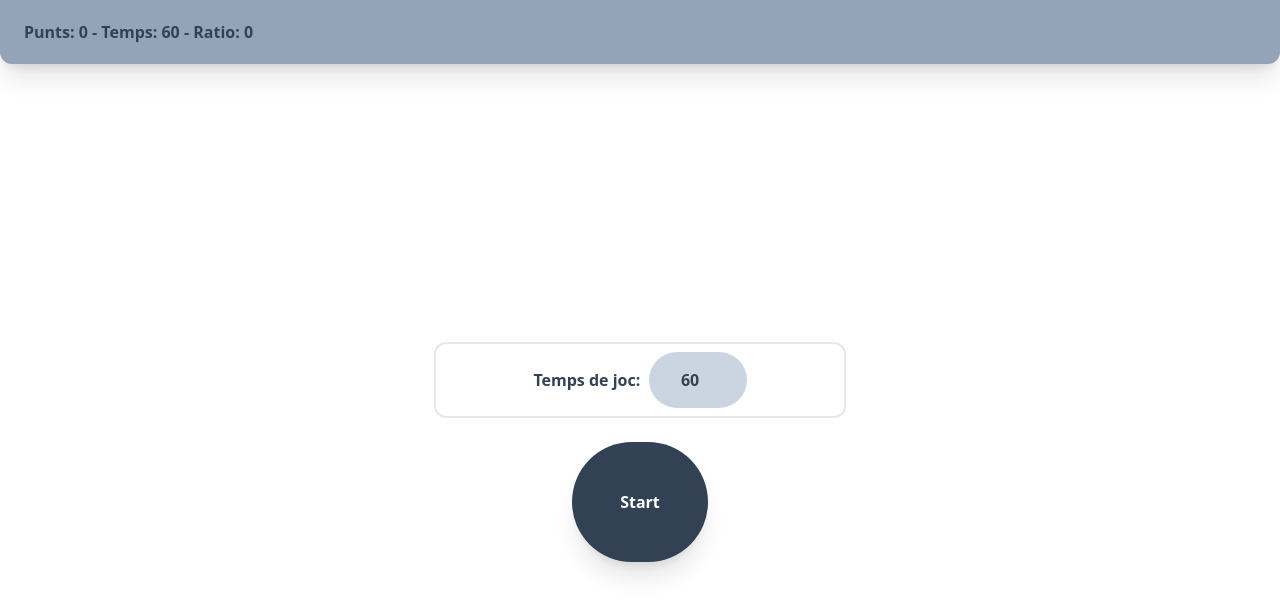
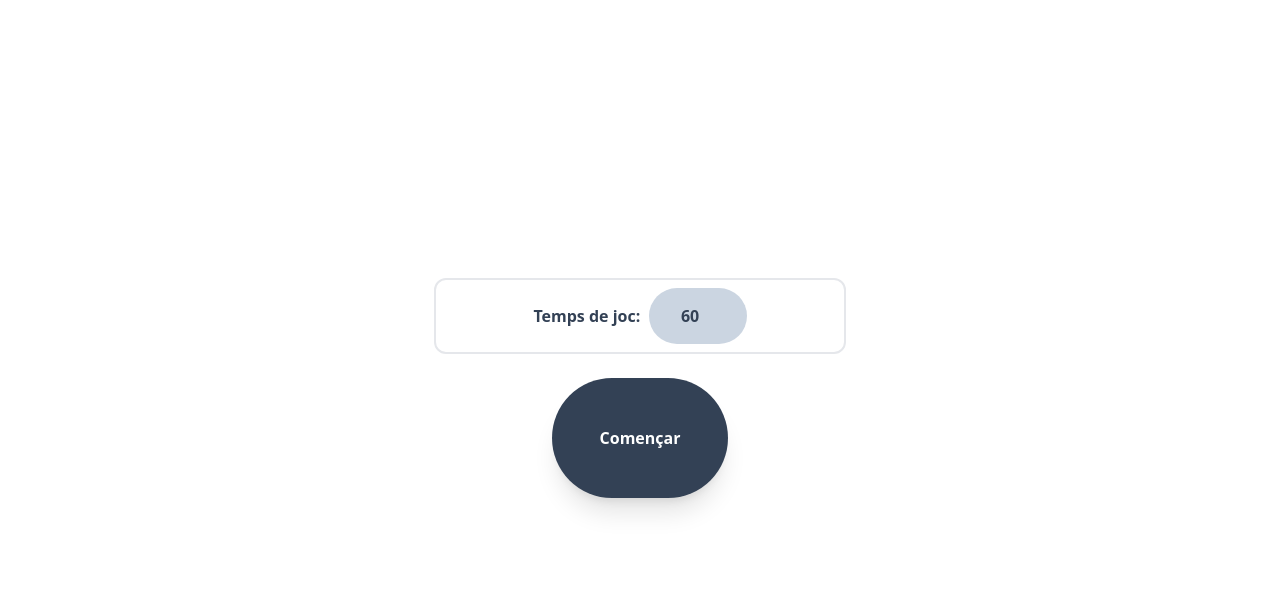
Before and after one commit to PauArjalaguer/LightTraining, a React (Create React App) app: page / in a window 1280 px wide. Shown: the top 616 px of the page. Built offline with nearby package versions, Linux system fonts and the light colour scheme.

Commit message:
change canvis estètics2

```diff
--- a/src/components/ball/index.js
+++ b/src/components/ball/index.js
@@ -6,7 +6,7 @@ const Ball = (props) => {
 
     }
     return (<div onClick={ballPress} key={props.id} className='w-1/3 text-center flex items-center justify-center  '>
-        <div id={"ball_" + props.id} className='w-[40vh] h-[40vh] rounded-full bg-slate-100 flex items-center justify-center text-4xl font-bold border-2 shadow-2xl border-slate-400'
+        <div id={"ball_" + props.id} className='cursor-pointer w-[40vh] h-[40vh] rounded-full bg-slate-100 flex items-center justify-center text-4xl font-bold border-2 shadow-xl border-slate-400'
 
         >{props.id}</div>
     </div>
--- a/src/components/screen/index.js
+++ b/src/components/screen/index.js
@@ -18,8 +18,10 @@ const Screen = () => {
         setScore(0);
         setStatus("playing");
         setInitialTime(time);
+        setRate(1);
         document.getElementById("screen").style.display = "flex";
         document.getElementById("settings").style.display = "none";
+        document.getElementById("dashboard").style.display = "flex";
         let timer = setInterval(() => {
             setTime((time) => {
                 if (time === 0) {
@@ -97,17 +99,14 @@ const Screen = () => {
     }, []);
     return (
         <div className='bg-white w-full h-screen' id="body">
-            <div className='font-bold text-slate-700 px-6 py-5 bg-slate-400 rounded-b-xl shadow-xl '>Punts: {score} -  Temps: {time} - Ratio: {rate}</div>
-
+            <div id="dashboard" className='hidden font-bold text-slate-700 px-6 py-2 bg-slate-400 rounded-b-xl shadow-xl '>Punts: {score} -  Temps: {time} - Ratio: {rate} pulsacions per segon.</div>
             <div className=' flex flex-wrap h-screen w-full justify-center items-center' id="settings">
                 <div className="block justify-center">
                     <div className=' rounded-xl p-2 font-bold text-slate-700 flex justify-center border-2  items-center'>
                         Temps de joc: &nbsp;<input size="5" className='bg-slate-300 w-1/4 text-center rounded-full text-slate-700 p-4' type="number" value={time} onChange={(e) => { setTime(e.target.value) }}></input>
                     </div>
-
-
                     <div className=' p-6 flex justify-center'>
-                        <button className='rounded-full bg-slate-700 text-white p-12 font-bold shadow-xl' onClick={startGame}>Start</button>
+                        <button className='rounded-full bg-slate-700 text-white p-12 font-bold shadow-xl' onClick={startGame}>Començar</button>
                     </div>
                 </div>
             </div>
```
